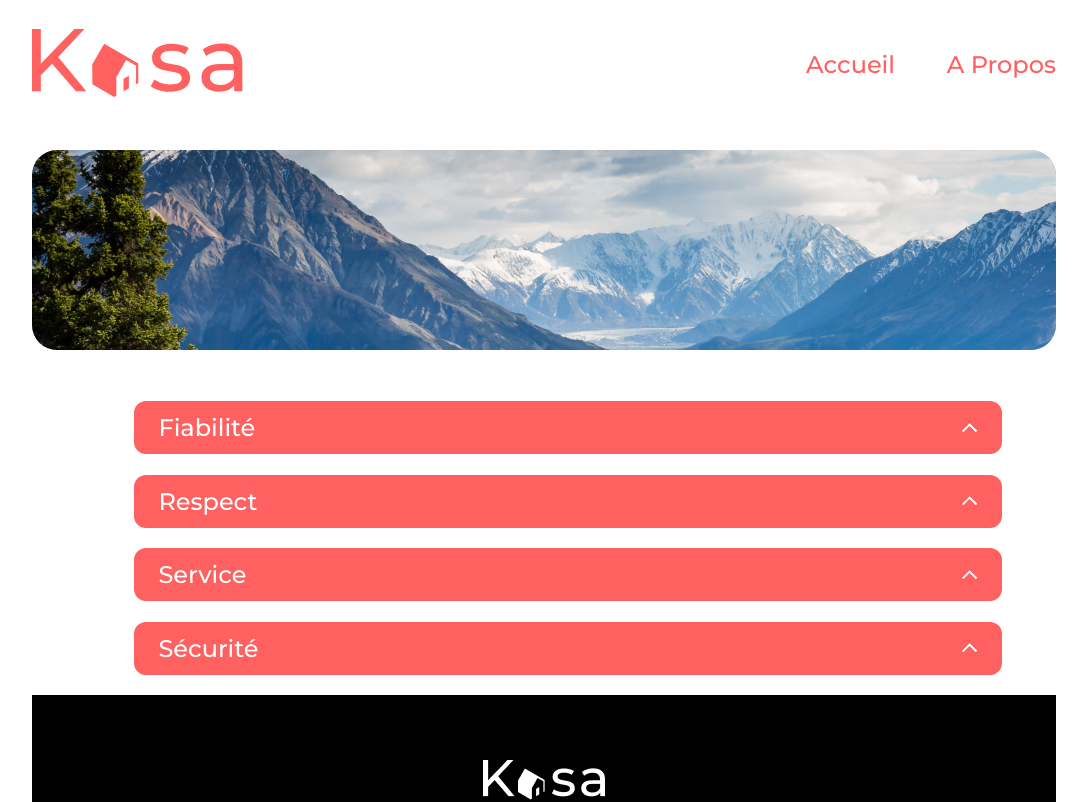
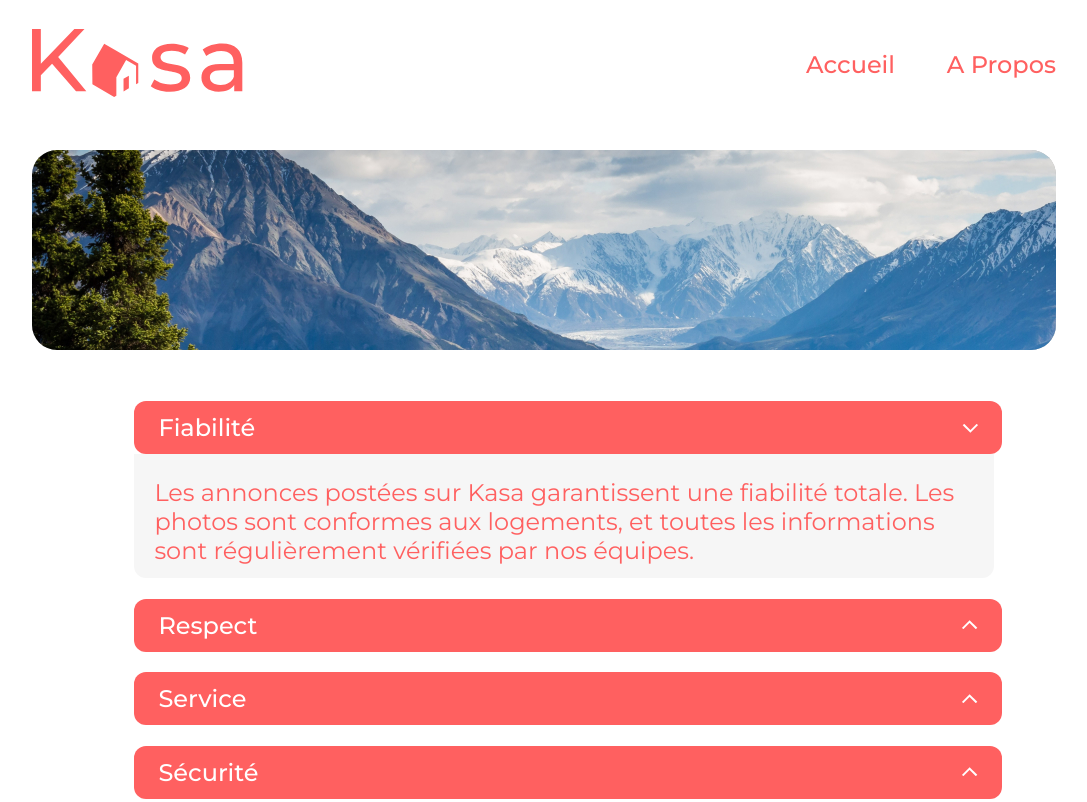
Before and after one commit to michelre/Kasa-P11, a React (Vite) app in the folder kasa/: page /about in a window 1280 px wide. Shown: the top 802 px of the page, without its empty margins (96-1183 px from the left). Built offline with nearby package versions, Linux system fonts and the light colour scheme.

Commit message:
feat(): animation accordeon

```diff
--- a/kasa/src/components/Accordeon.jsx
+++ b/kasa/src/components/Accordeon.jsx
@@ -1,10 +1,15 @@
-import {useState} from 'react'
+import {useEffect, useRef, useState} from 'react'
 import UpArrow from "../assets/chevron-up.png";
 import DownArrow from "../assets/chevron-down.png";
 
-const Accordeon = ({title, children}) => {
+const Accordeon = ({title, children, opened}) => {
 
-    const [display, setDisplay] = useState(false)
+    const [display, setDisplay] = useState(null)
+    const accordeonContent = useRef(null)
+
+    useEffect(() => {
+        setDisplay(opened)
+    }, [])
 
 
     return <div className='accordeon'>
@@ -12,7 +17,12 @@ const Accordeon = ({title, children}) => {
                     <span className='accordeon-header' onClick={() => setDisplay(!display)}>{title}
                         <img src={UpArrow} alt="uparrow" className={display ? 'rotate' : ''}  />
                     </span>
-                    <div className='accordeon-description' style={{display: display ? 'block' : 'none'}}>{children}</div>
+                    <div
+                        className='accordeon-description'
+                        style={{height: display ? `${accordeonContent.current.clientHeight + 40}px` : '0'}}
+                    >
+                        <div ref={accordeonContent}>{children}</div>
+                    </div>
                 </div>
             </div>
 }
--- a/kasa/src/components/Footer.jsx
+++ b/kasa/src/components/Footer.jsx
@@ -5,8 +5,10 @@ function Footer() {
 
   return (
     <footer>
-        <img id="footer-logo" src={Logo} alt="Logo Kasa" />
-        <p>© 2020 Kasa. All rights reserved</p>
+        <div className="container">
+            <img id="footer-logo" src={Logo} alt="Logo Kasa" />
+            <p>© 2020 Kasa. All rights reserved</p>
+        </div>
     </footer>
   );
 }
--- a/kasa/src/index.css
+++ b/kasa/src/index.css
@@ -323,11 +323,14 @@ footer p {
 .accordeon-description {
     background-color: #f6f6f6;
     border-radius: 0 0 12px 12px;
-    padding: 32px 20px;
     margin: 0;
     color: #ff6060;
     font-size: 24px;
-
+    height: 0;
+    padding: 0 20px;
+    overflow: hidden;
+    transition: height .5s linear;
+    width: 100%;
 }
 
 .accordeon img {
--- a/kasa/src/pages/About.jsx
+++ b/kasa/src/pages/About.jsx
@@ -13,6 +13,7 @@ const About = () => {
         <div className='about-container'>
             <Accordeon
                 title={'Fiabilité'}
+                opened
             >
                 <p>{`Les annonces postées sur Kasa garantissent une fiabilité totale. Les photos sont conformes aux logements, et toutes les informations sont régulièrement vérifiées  par nos équipes.`}</p>
             </Accordeon>
--- a/kasa/src/pages/Home.jsx
+++ b/kasa/src/pages/Home.jsx
@@ -2,7 +2,7 @@ import Header from "../components/Header.jsx";
 import Banner from '../components/Banner.jsx';
 import Thumbnail from "../components/Thumbnail.jsx";
 import Footer from "../components/Footer.jsx";
-import { useEffect, useState } from "react";
+import {useEffect, useState} from "react";
 
 const Home = () => {
     const [logements, setLogements] = useState([]);
@@ -16,8 +16,10 @@ const Home = () => {
     }, []);
 
     return (
-        <div className="home-container">
-            <Header />
+        <div>
+
+            <div className="home-container container">
+                <Header/>
                 <Banner
                     image={'../src/assets/hero-banner.jpg'}
                     title="Chez vous, partout et ailleurs"
@@ -33,7 +35,8 @@ const Home = () => {
                         />
                     ))}
                 </div>
-            <Footer />
+            </div>
+            <Footer/>
         </div>
     );
 };
```
Lines whose indentation alone changed are shown as unchanged.
